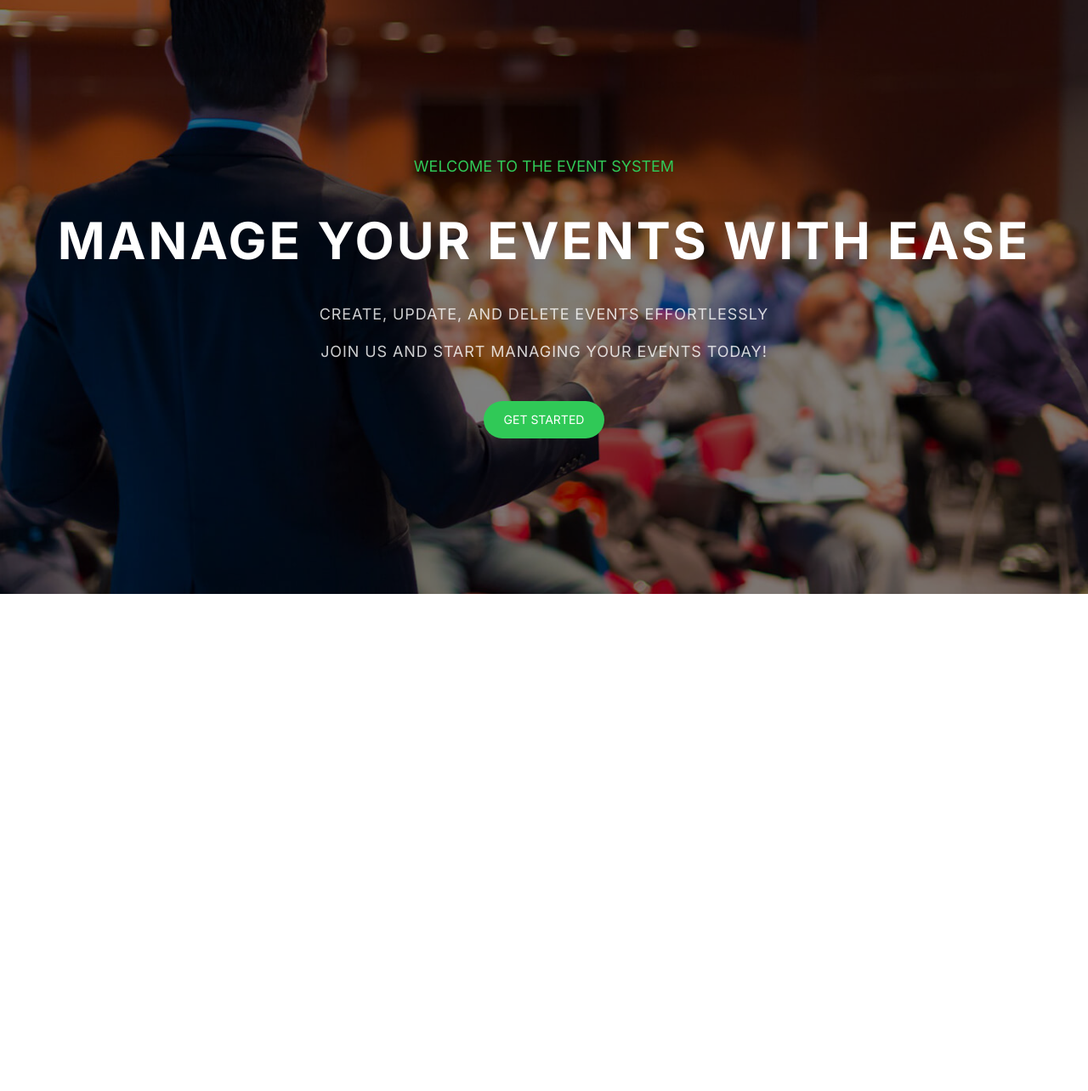
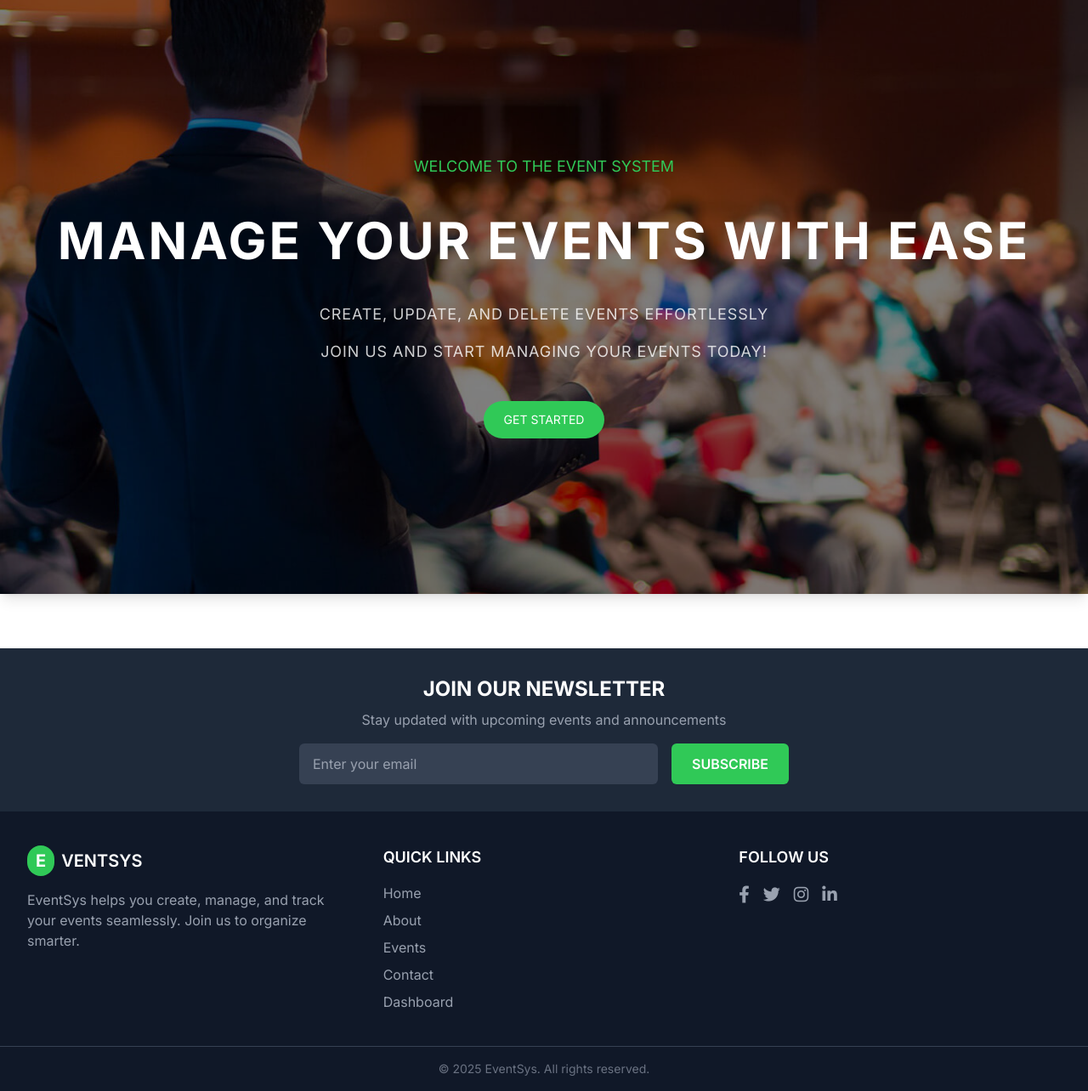
Before and after one commit to Abdullah149081/event-system, a Django app: page / in a window 1280 px wide. Shown: the part 101-1385 px from the top of the page at 85% size. Before the commit the page ends 800 px from the top, so only its background shows below. Run offline with Django 5.2, Linux system fonts and the light colour scheme; some libraries are stand-ins or nearby versions.

Commit message:
:art: Add footer template with newsletter subscription and social links; include Font Awesome for icons

```diff
--- a/events/templates/home.html
+++ b/events/templates/home.html
@@ -5,5 +5,6 @@
 {% block theme %}
     {% block home %}
         {% include "shared/header.html" %}
+        {% include "shared/footer.html" %}
     {% endblock home %}
 {% endblock theme %}
--- /dev/null
+++ b/events/templates/shared/footer.html
@@ -0,0 +1,67 @@
+{% load static %}
+<footer class="bg-gray-900 text-white mt-16">
+    <div class="bg-gray-800 py-8">
+        <div class="e-container text-center">
+            <h2 class="text-2xl font-bold text-white uppercase mb-2">Join Our Newsletter</h2>
+            <p class="text-gray-400 mb-4">Stay updated with upcoming events and announcements</p>
+            <form method="post"
+                  action="#"
+                  class="max-w-xl mx-auto flex items-center gap-4">
+                {% csrf_token %}
+                <input type="email"
+                       name="email"
+                       required
+                       placeholder="Enter your email"
+                       class="w-full flex-1 px-4 py-3 rounded-md bg-gray-700 text-white placeholder-gray-400 focus:outline-none focus:ring-2 focus:ring-[#30c957]" />
+                <button type="submit"
+                        class="px-6 py-3 bg-[#30c957] text-white rounded-md  transition duration-300 uppercase font-semibold hover:bg-[#f56719] cursor-pointer">
+                    Subscribe
+                </button>
+            </form>
+        </div>
+    </div>
+    <div class="e-container py-10 grid grid-cols-1 md:grid-cols-3 gap-10">
+        <div>
+            <a href="{% url 'home' %}" class="flex items-center gap-2">
+                <span class="rounded-full text-xl font-bold text-white px-2.5 py-1 bg-[#30c957]">E</span>
+                <span class="text-xl font-semibold uppercase">ventSys</span>
+            </a>
+            <p class="mt-4 text-gray-400">
+                EventSys helps you create, manage, and track your events seamlessly. Join us to organize smarter.
+            </p>
+        </div>
+        <div>
+            <h3 class="text-lg font-semibold mb-4 uppercase">Quick Links</h3>
+            <ul class="space-y-2 text-gray-400">
+                <li>
+                    <a href="{% url 'home' %}" class="hover:text-[#30c957]">Home</a>
+                </li>
+                <li>
+                    <a href="#" class="hover:text-[#30c957]">About</a>
+                </li>
+                <li>
+                    <a href="#" class="hover:text-[#30c957]">Events</a>
+                </li>
+                <li>
+                    <a href="#" class="hover:text-[#30c957]">Contact</a>
+                </li>
+                <li>
+                    <a href="#" class="hover:text-[#30c957]">Dashboard</a>
+                </li>
+            </ul>
+        </div>
+        <div>
+            <h3 class="text-lg font-semibold mb-4 uppercase">Follow Us</h3>
+            <div class="flex gap-4 text-xl text-gray-400">
+                <a href="#" class="hover:text-[#30c957]"><i class="fab fa-facebook-f"></i></a>
+                <a href="#" class="hover:text-[#30c957]"><i class="fab fa-twitter"></i></a>
+                <a href="#" class="hover:text-[#30c957]"><i class="fab fa-instagram"></i></a>
+                <a href="#" class="hover:text-[#30c957]"><i class="fab fa-linkedin-in"></i></a>
+            </div>
+        </div>
+    </div>
+    <div class="text-center text-gray-500 text-sm py-4 border-t border-gray-700">
+        © {% now "Y" %}
+        EventSys. All rights reserved.
+    </div>
+</footer>
--- a/theme/static/css/dist/styles.css
+++ b/theme/static/css/dist/styles.css
@@ -7,24 +7,29 @@
       "Segoe UI Emoji", "Segoe UI Symbol", "Noto Color Emoji";
     --font-mono: ui-monospace, SFMono-Regular, Menlo, Monaco, Consolas, "Liberation Mono",
       "Courier New", monospace;
+    --color-gray-400: oklch(70.7% 0.022 261.325);
+    --color-gray-500: oklch(55.1% 0.027 264.364);
     --color-gray-700: oklch(37.3% 0.034 259.733);
+    --color-gray-800: oklch(27.8% 0.033 256.848);
+    --color-gray-900: oklch(21% 0.034 264.665);
     --color-black: #000;
     --color-white: #fff;
     --spacing: 0.25rem;
+    --container-xl: 36rem;
     --text-sm: 0.875rem;
     --text-sm--line-height: calc(1.25 / 0.875);
     --text-lg: 1.125rem;
     --text-lg--line-height: calc(1.75 / 1.125);
+    --text-xl: 1.25rem;
+    --text-xl--line-height: calc(1.75 / 1.25);
     --text-2xl: 1.5rem;
     --text-2xl--line-height: calc(2 / 1.5);
     --text-3xl: 1.875rem;
     --text-3xl--line-height: calc(2.25 / 1.875);
-    --text-4xl: 2.25rem;
-    --text-4xl--line-height: calc(2.5 / 2.25);
+    --font-weight-semibold: 600;
     --font-weight-bold: 700;
-    --tracking-wide: 0.025em;
     --tracking-wider: 0.05em;
-    --radius-lg: 0.5rem;
+    --radius-md: 0.375rem;
     --ease-in-out: cubic-bezier(0.4, 0, 0.2, 1);
     --default-transition-duration: 150ms;
     --default-transition-timing-function: cubic-bezier(0.4, 0, 0.2, 1);
@@ -219,14 +215,20 @@
   .z-50 {
     z-index: 50;
   }
-  .mt-1 {
-    margin-top: calc(var(--spacing) * 1);
-  }
-  .mt-2 {
-    margin-top: calc(var(--spacing) * 2);
+  .mx-auto {
+    margin-inline: auto;
   }
   .mt-4 {
     margin-top: calc(var(--spacing) * 4);
+  }
+  .mt-16 {
+    margin-top: calc(var(--spacing) * 16);
+  }
+  .mb-2 {
+    margin-bottom: calc(var(--spacing) * 2);
+  }
+  .mb-4 {
+    margin-bottom: calc(var(--spacing) * 4);
   }
   .block {
     display: block;
@@ -234,44 +236,20 @@
   .flex {
     display: flex;
   }
+  .grid {
+    display: grid;
+  }
   .hidden {
     display: none;
   }
   .inline-block {
     display: inline-block;
   }
-  .h-\[00px\] {
-    height: 00px;
-  }
-  .h-\[4px\] {
-    height: 4px;
-  }
-  .h-\[7px\] {
-    height: 7px;
-  }
-  .h-\[40px\] {
-    height: 40px;
-  }
-  .h-\[70px\] {
-    height: 70px;
-  }
   .h-\[100px\] {
     height: 100px;
   }
   .h-\[200px\] {
     height: 200px;
-  }
-  .h-\[300px\] {
-    height: 300px;
-  }
-  .h-\[400px\] {
-    height: 400px;
-  }
-  .h-\[700px\] {
-    height: 700px;
-  }
-  .h-\[px\] {
-    height: px;
   }
   .h-full {
     height: 100%;
@@ -285,18 +263,23 @@
   .w-full {
     width: 100%;
   }
-  .skew-y-2 {
-    --tw-skew-y: skewY(2deg);
-    transform: var(--tw-rotate-x,) var(--tw-rotate-y,) var(--tw-rotate-z,) var(--tw-skew-x,) var(--tw-skew-y,);
+  .max-w-xl {
+    max-width: var(--container-xl);
   }
-  .transform {
-    transform: var(--tw-rotate-x,) var(--tw-rotate-y,) var(--tw-rotate-z,) var(--tw-skew-x,) var(--tw-skew-y,);
+  .flex-1 {
+    flex: 1;
   }
   .cursor-pointer {
     cursor: pointer;
   }
   .resize {
     resize: both;
+  }
+  .grid-cols-1 {
+    grid-template-columns: repeat(1, minmax(0, 1fr));
+  }
+  .flex-col {
+    flex-direction: column;
   }
   .items-center {
     align-items: center;
@@ -307,24 +290,20 @@
   .justify-center {
     justify-content: center;
   }
-  .gap-0\.5 {
-    gap: calc(var(--spacing) * 0.5);
-  }
   .gap-1 {
     gap: calc(var(--spacing) * 1);
+  }
+  .gap-2 {
+    gap: calc(var(--spacing) * 2);
+  }
+  .gap-4 {
+    gap: calc(var(--spacing) * 4);
   }
   .gap-8 {
     gap: calc(var(--spacing) * 8);
   }
-  :where(.space-y-1 > :not(:last-child)) {
-    --tw-space-y-reverse: 0;
-    margin-block-start: calc(calc(var(--spacing) * 1) * var(--tw-space-y-reverse));
-    margin-block-end: calc(calc(var(--spacing) * 1) * calc(1 - var(--tw-space-y-reverse)));
-  }
-  :where(.space-y-1\.5 > :not(:last-child)) {
-    --tw-space-y-reverse: 0;
-    margin-block-start: calc(calc(var(--spacing) * 1.5) * var(--tw-space-y-reverse));
-    margin-block-end: calc(calc(var(--spacing) * 1.5) * calc(1 - var(--tw-space-y-reverse)));
+  .gap-10 {
+    gap: calc(var(--spacing) * 10);
   }
   :where(.space-y-2 > :not(:last-child)) {
     --tw-space-y-reverse: 0;
@@ -341,28 +320,21 @@
     margin-block-start: calc(calc(var(--spacing) * 4) * var(--tw-space-y-reverse));
     margin-block-end: calc(calc(var(--spacing) * 4) * calc(1 - var(--tw-space-y-reverse)));
   }
-  :where(.space-y-7 > :not(:last-child)) {
-    --tw-space-y-reverse: 0;
-    margin-block-start: calc(calc(var(--spacing) * 7) * var(--tw-space-y-reverse));
-    margin-block-end: calc(calc(var(--spacing) * 7) * calc(1 - var(--tw-space-y-reverse)));
-  }
-  :where(.space-y-8 > :not(:last-child)) {
-    --tw-space-y-reverse: 0;
-    margin-block-start: calc(calc(var(--spacing) * 8) * var(--tw-space-y-reverse));
-    margin-block-end: calc(calc(var(--spacing) * 8) * calc(1 - var(--tw-space-y-reverse)));
-  }
   .overflow-hidden {
     overflow: hidden;
   }
   .rounded-full {
     border-radius: calc(infinity * 1px);
   }
-  .rounded-lg {
-    border-radius: var(--radius-lg);
+  .rounded-md {
+    border-radius: var(--radius-md);
   }
-  .rounded-l {
-    border-top-left-radius: 0.25rem;
-    border-bottom-left-radius: 0.25rem;
+  .border-t {
+    border-top-style: var(--tw-border-style);
+    border-top-width: 1px;
+  }
+  .border-gray-700 {
+    border-color: var(--color-gray-700);
   }
   .bg-\[\#30c957\] {
     background-color: #30c957;
@@ -374,6 +346,15 @@
     .bg-black\/50 {
       background-color: color-mix(in oklab, var(--color-black) 50%, transparent);
     }
+  }
+  .bg-gray-700 {
+    background-color: var(--color-gray-700);
+  }
+  .bg-gray-800 {
+    background-color: var(--color-gray-800);
+  }
+  .bg-gray-900 {
+    background-color: var(--color-gray-900);
   }
   .bg-white {
     background-color: var(--color-white);
@@ -387,6 +368,9 @@
   .px-2\.5 {
     padding-inline: calc(var(--spacing) * 2.5);
   }
+  .px-4 {
+    padding-inline: calc(var(--spacing) * 4);
+  }
   .px-6 {
     padding-inline: calc(var(--spacing) * 6);
   }
@@ -399,6 +383,12 @@
   .py-4 {
     padding-block: calc(var(--spacing) * 4);
   }
+  .py-8 {
+    padding-block: calc(var(--spacing) * 8);
+  }
+  .py-10 {
+    padding-block: calc(var(--spacing) * 10);
+  }
   .text-center {
     text-align: center;
   }
@@ -422,20 +408,17 @@
     font-size: var(--text-sm);
     line-height: var(--tw-leading, var(--text-sm--line-height));
   }
-  .text-\[60px\] {
-    font-size: 60px;
+  .text-xl {
+    font-size: var(--text-xl);
+    line-height: var(--tw-leading, var(--text-xl--line-height));
   }
   .font-bold {
     --tw-font-weight: var(--font-weight-bold);
     font-weight: var(--font-weight-bold);
   }
-  .-tracking-wider {
-    --tw-tracking: calc(var(--tracking-wider) * -1);
-    letter-spacing: calc(var(--tracking-wider) * -1);
-  }
-  .tracking-wide {
-    --tw-tracking: var(--tracking-wide);
-    letter-spacing: var(--tracking-wide);
+  .font-semibold {
+    --tw-font-weight: var(--font-weight-semibold);
+    font-weight: var(--font-weight-semibold);
   }
   .tracking-wider {
     --tw-tracking: var(--tracking-wider);
@@ -444,55 +427,17 @@
   .text-\[\#30c957\] {
     color: #30c957;
   }
-  .text-\[6\] {
-    color: 6;
+  .text-gray-400 {
+    color: var(--color-gray-400);
   }
-  .text-\[30c957\] {
-    color: 30c957;
-  }
-  .text-\[60\] {
-    color: 60;
-  }
-  .text-\[60p\] {
-    color: 60p;
+  .text-gray-500 {
+    color: var(--color-gray-500);
   }
   .text-gray-700 {
     color: var(--color-gray-700);
   }
   .text-white {
     color: var(--color-white);
-  }
-  .text-white\/3 {
-    color: color-mix(in srgb, #fff 3%, transparent);
-  }
-  @supports (color: color-mix(in lab, red, red)) {
-    .text-white\/3 {
-      color: color-mix(in oklab, var(--color-white) 3%, transparent);
-    }
-  }
-  .text-white\/8 {
-    color: color-mix(in srgb, #fff 8%, transparent);
-  }
-  @supports (color: color-mix(in lab, red, red)) {
-    .text-white\/8 {
-      color: color-mix(in oklab, var(--color-white) 8%, transparent);
-    }
-  }
-  .text-white\/9 {
-    color: color-mix(in srgb, #fff 9%, transparent);
-  }
-  @supports (color: color-mix(in lab, red, red)) {
-    .text-white\/9 {
-      color: color-mix(in oklab, var(--color-white) 9%, transparent);
-    }
-  }
-  .text-white\/35 {
-    color: color-mix(in srgb, #fff 35%, transparent);
-  }
-  @supports (color: color-mix(in lab, red, red)) {
-    .text-white\/35 {
-      color: color-mix(in oklab, var(--color-white) 35%, transparent);
-    }
   }
   .text-white\/80 {
     color: color-mix(in srgb, #fff 80%, transparent);
@@ -502,16 +447,11 @@
       color: color-mix(in oklab, var(--color-white) 80%, transparent);
     }
   }
-  .text-white\/90 {
-    color: color-mix(in srgb, #fff 90%, transparent);
-  }
-  @supports (color: color-mix(in lab, red, red)) {
-    .text-white\/90 {
-      color: color-mix(in oklab, var(--color-white) 90%, transparent);
-    }
-  }
   .uppercase {
     text-transform: uppercase;
+  }
+  .placeholder-gray-400::placeholder {
+    color: var(--color-gray-400);
   }
   .opacity-0 {
     opacity: 0%;
@@ -613,8 +560,8 @@
     }
   }
   @media (width >= 48rem) {
-    .md\:transform-none {
-      transform: none;
+    .md\:grid-cols-3 {
+      grid-template-columns: repeat(3, minmax(0, 1fr));
     }
   }
   @media (width >= 48rem) {
@@ -719,30 +666,15 @@
     }
   }
 }
-@property --tw-rotate-x {
-  syntax: "*";
-  inherits: false;
-}
-@property --tw-rotate-y {
-  syntax: "*";
-  inherits: false;
-}
-@property --tw-rotate-z {
-  syntax: "*";
-  inherits: false;
-}
-@property --tw-skew-x {
-  syntax: "*";
-  inherits: false;
-}
-@property --tw-skew-y {
-  syntax: "*";
-  inherits: false;
-}
 @property --tw-space-y-reverse {
   syntax: "*";
   inherits: false;
   initial-value: 0;
+}
+@property --tw-border-style {
+  syntax: "*";
+  inherits: false;
+  initial-value: solid;
 }
 @property --tw-font-weight {
   syntax: "*";
@@ -828,12 +760,8 @@
 @layer properties {
   @supports ((-webkit-hyphens: none) and (not (margin-trim: inline))) or ((-moz-orient: inline) and (not (color:rgb(from red r g b)))) {
     *, ::before, ::after, ::backdrop {
-      --tw-rotate-x: initial;
-      --tw-rotate-y: initial;
-      --tw-rotate-z: initial;
-      --tw-skew-x: initial;
-      --tw-skew-y: initial;
       --tw-space-y-reverse: 0;
+      --tw-border-style: solid;
       --tw-font-weight: initial;
       --tw-tracking: initial;
       --tw-shadow: 0 0 #0000;
--- a/theme/templates/base.html
+++ b/theme/templates/base.html
@@ -15,6 +15,8 @@
     <link rel="preconnect" href="https://fonts.gstatic.com" crossorigin />
     <link href="https://fonts.googleapis.com/css2?family=Inter:ital,opsz,wght@0,14..32,100..900;1,14..32,100..900&family=Noto+Sans+Bengali:wght@100..900&display=swap"
           rel="stylesheet" />
+    <link rel="stylesheet"
+          href="https://cdnjs.cloudflare.com/ajax/libs/font-awesome/6.4.0/css/all.min.css" />
     {% tailwind_css %}
     <style>
       body {
```
Also changed, not shown: other parts of theme/static/css/dist/styles.css (+17 -23 lines).
